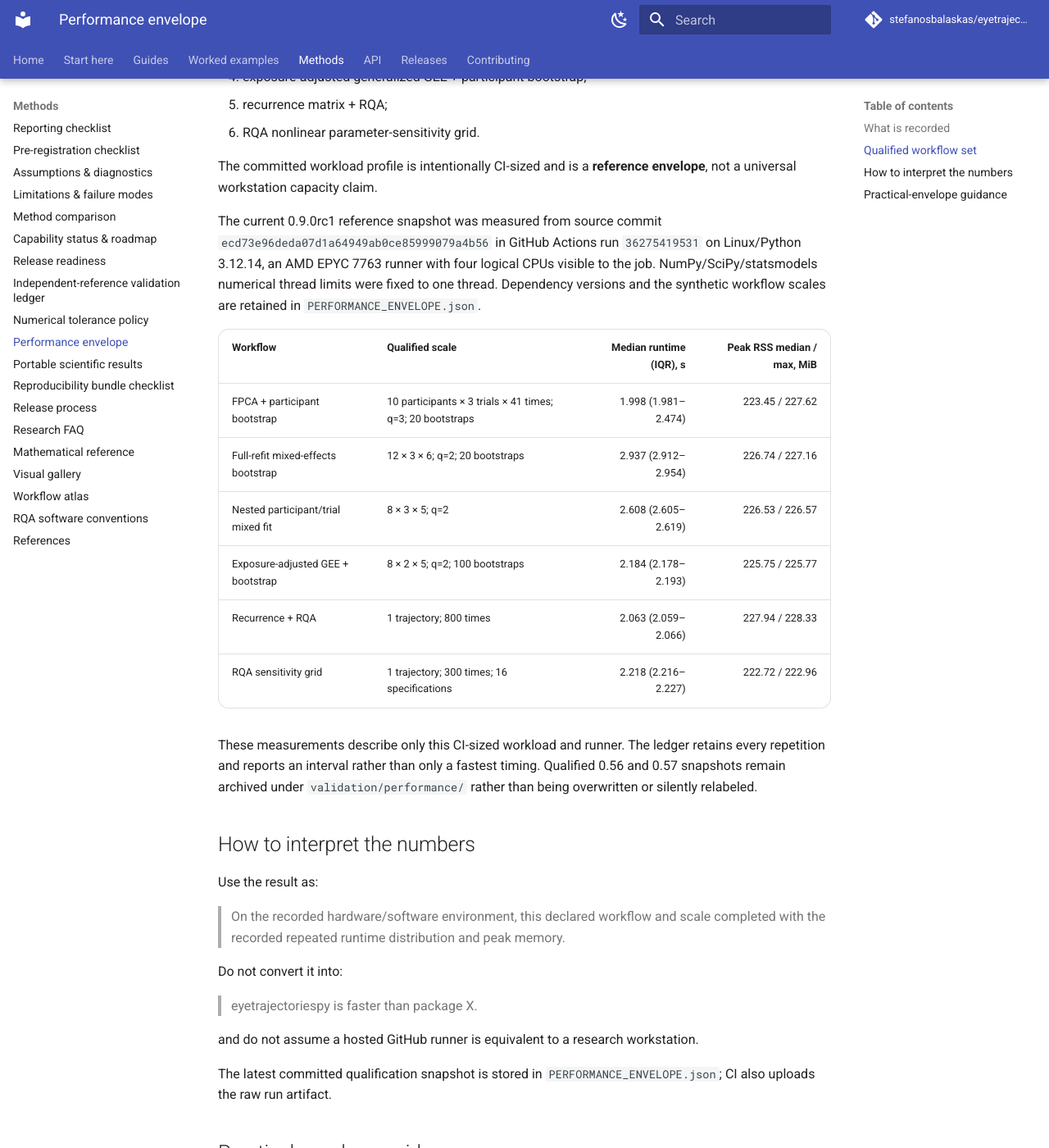
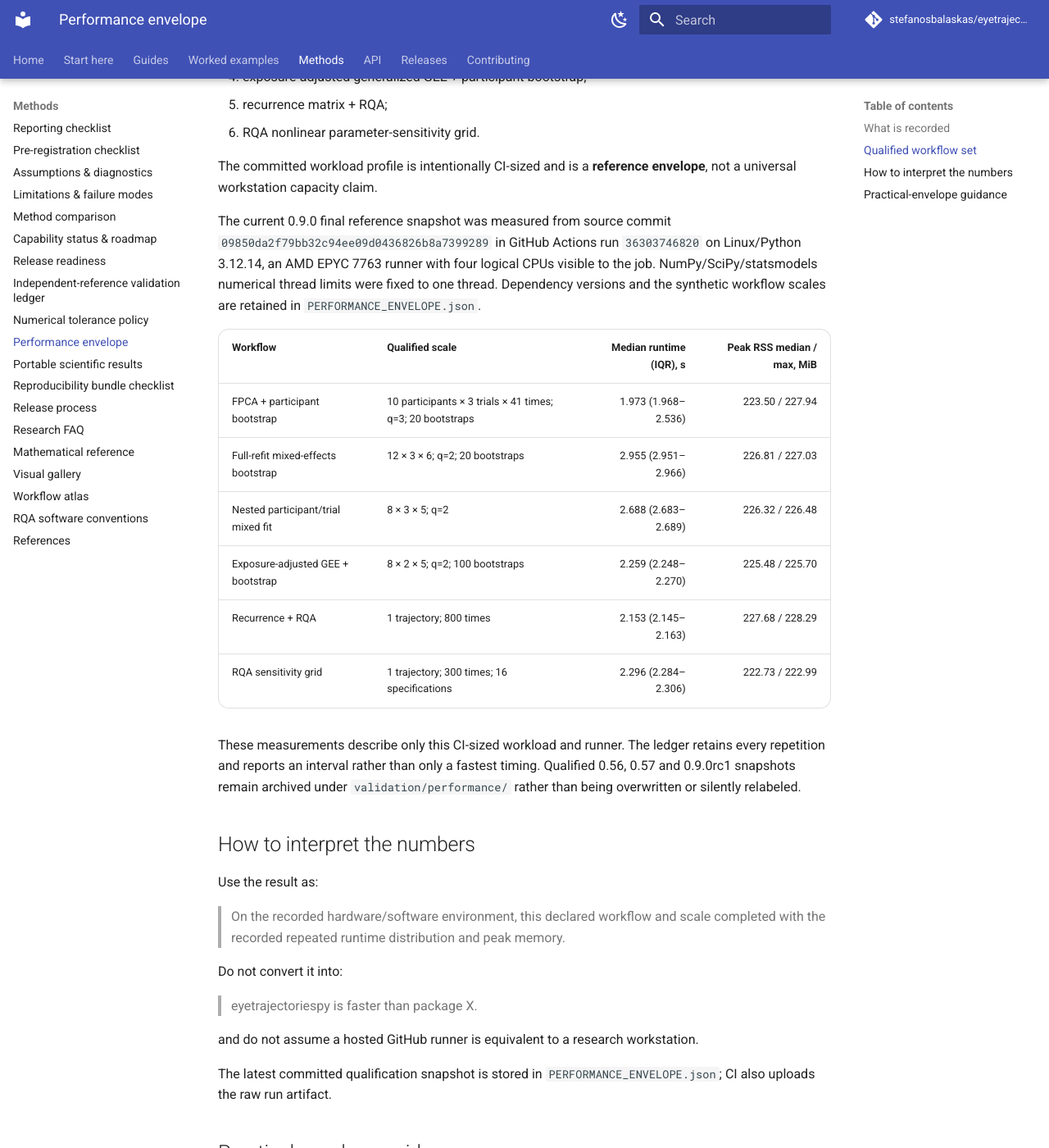
Before and after one commit to stefanosbalaskas/eyetrajectoriespy, an MkDocs documentation site: the page built from docs/validation/performance-envelope.md, in a window 1280 px wide and 1400 px high, scrolled down 1184 px. Shown: the whole window at 82% size. Built offline with MkDocs 1.6.1 and Material for MkDocs 9.7.7, drawn with Linux system fonts in a browser that asks for light colours; comment, search, counter and statistics services are not loaded; some of the changed text lies outside the part shown.

Commit message:
Publish qualified 0.9.0 final performance envelope

```diff
--- a/docs/validation/performance-envelope.md
+++ b/docs/validation/performance-envelope.md
@@ -1,6 +1,6 @@
 # Performance envelope
 
-Version 0.56 introduced a reproducible **single-package performance envelope**. Version 0.57 requalified it after release hardening, and 0.9.0rc1 requalifies the same declared CI-sized workloads under the exact prerelease version. It is
+Version 0.56 introduced a reproducible **single-package performance envelope**. Version 0.57 requalified it after release hardening, 0.9.0rc1 qualified the prerelease, and 0.9.0 independently requalifies the same declared CI-sized workloads under the exact final version. It is
 not a comparative benchmark and does not claim that eyetrajectoriespy is faster
 than another package.
 
@@ -43,25 +43,25 @@ The qualification harness measures these expensive routes separately:
 The committed workload profile is intentionally CI-sized and is a **reference
 envelope**, not a universal workstation capacity claim.
 
-The current 0.9.0rc1 reference snapshot was measured from source commit
-`ecd73e96deda07d1a64949ab0ce85999079a4b56` in GitHub Actions run
-`36275419531` on Linux/Python 3.12.14, an AMD EPYC 7763 runner with four
+The current 0.9.0 final reference snapshot was measured from source commit
+`09850da2f79bb32c94ee09d0436826b8a7399289` in GitHub Actions run
+`36303746820` on Linux/Python 3.12.14, an AMD EPYC 7763 runner with four
 logical CPUs visible to the job. NumPy/SciPy/statsmodels numerical thread
 limits were fixed to one thread. Dependency versions and the synthetic workflow
 scales are retained in `PERFORMANCE_ENVELOPE.json`.
 
 | Workflow | Qualified scale | Median runtime (IQR), s | Peak RSS median / max, MiB |
 |---|---|---:|---:|
-| FPCA + participant bootstrap | 10 participants × 3 trials × 41 times; q=3; 20 bootstraps | 1.998 (1.981–2.474) | 223.45 / 227.62 |
-| Full-refit mixed-effects bootstrap | 12 × 3 × 6; q=2; 20 bootstraps | 2.937 (2.912–2.954) | 226.74 / 227.16 |
-| Nested participant/trial mixed fit | 8 × 3 × 5; q=2 | 2.608 (2.605–2.619) | 226.53 / 226.57 |
-| Exposure-adjusted GEE + bootstrap | 8 × 2 × 5; q=2; 100 bootstraps | 2.184 (2.178–2.193) | 225.75 / 225.77 |
-| Recurrence + RQA | 1 trajectory; 800 times | 2.063 (2.059–2.066) | 227.94 / 228.33 |
-| RQA sensitivity grid | 1 trajectory; 300 times; 16 specifications | 2.218 (2.216–2.227) | 222.72 / 222.96 |
+| FPCA + participant bootstrap | 10 participants × 3 trials × 41 times; q=3; 20 bootstraps | 1.973 (1.968–2.536) | 223.50 / 227.94 |
+| Full-refit mixed-effects bootstrap | 12 × 3 × 6; q=2; 20 bootstraps | 2.955 (2.951–2.966) | 226.81 / 227.03 |
+| Nested participant/trial mixed fit | 8 × 3 × 5; q=2 | 2.688 (2.683–2.689) | 226.32 / 226.48 |
+| Exposure-adjusted GEE + bootstrap | 8 × 2 × 5; q=2; 100 bootstraps | 2.259 (2.248–2.270) | 225.48 / 225.70 |
+| Recurrence + RQA | 1 trajectory; 800 times | 2.153 (2.145–2.163) | 227.68 / 228.29 |
+| RQA sensitivity grid | 1 trajectory; 300 times; 16 specifications | 2.296 (2.284–2.306) | 222.73 / 222.99 |
 
 These measurements describe only this CI-sized workload and runner. The ledger
 retains every repetition and reports an interval rather than only a fastest
-timing. Qualified 0.56 and 0.57 snapshots remain archived under
+timing. Qualified 0.56, 0.57 and 0.9.0rc1 snapshots remain archived under
 `validation/performance/` rather than being overwritten or silently relabeled.
 
 
@@ -90,6 +90,6 @@ may be described as practical at a scale only when repeated qualification
 supports that statement on a named reference environment. Optimizer-heavy and
 bootstrap-heavy operations should not be summarized from a single fastest run.
 
-No runtime threshold is used as a scientific pass/fail criterion in 0.9.0rc1.
+No runtime threshold is used as a scientific pass/fail criterion in 0.9.0.
 Execution failure is a qualification failure; speed is an observed property to
 document, not a target to game.
```
